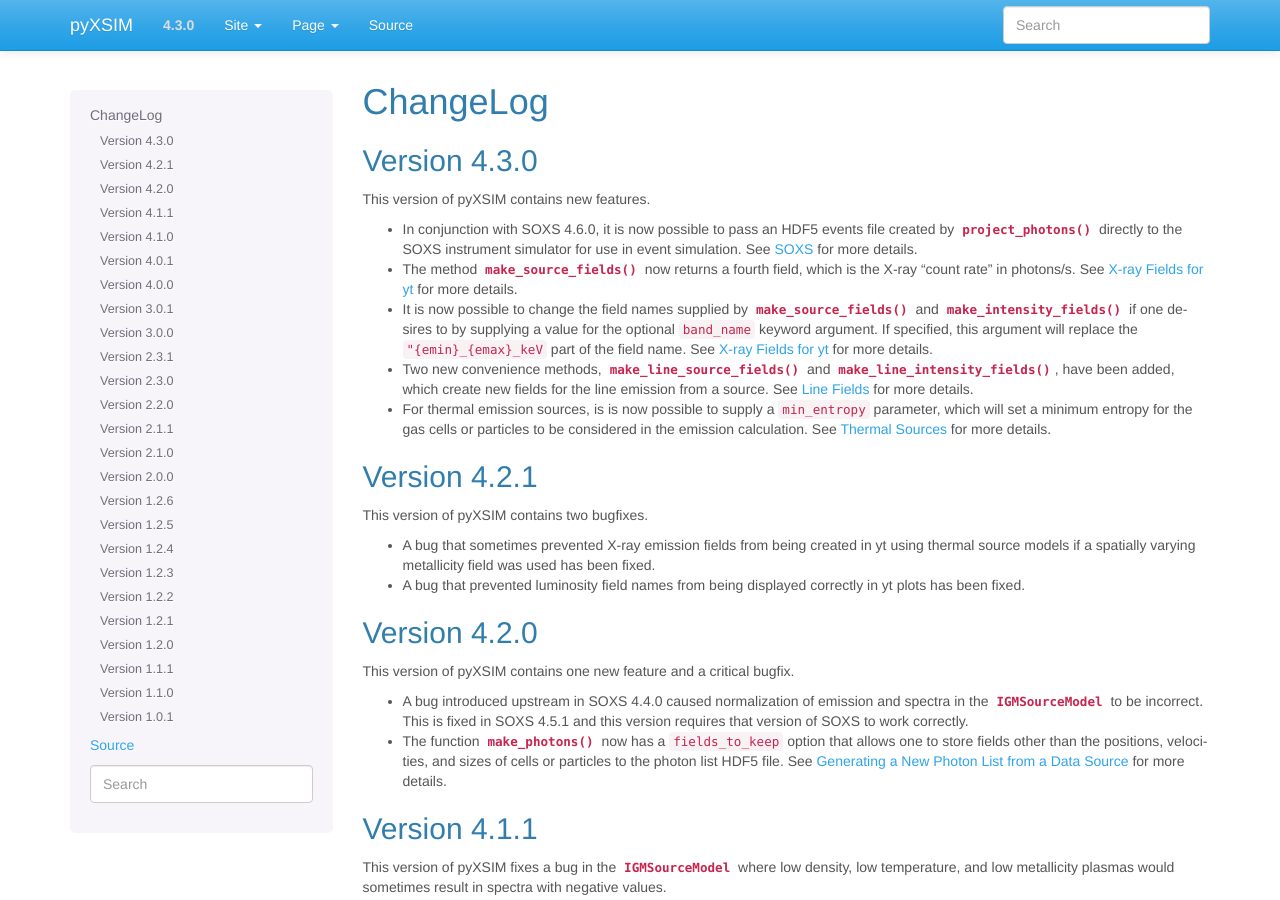
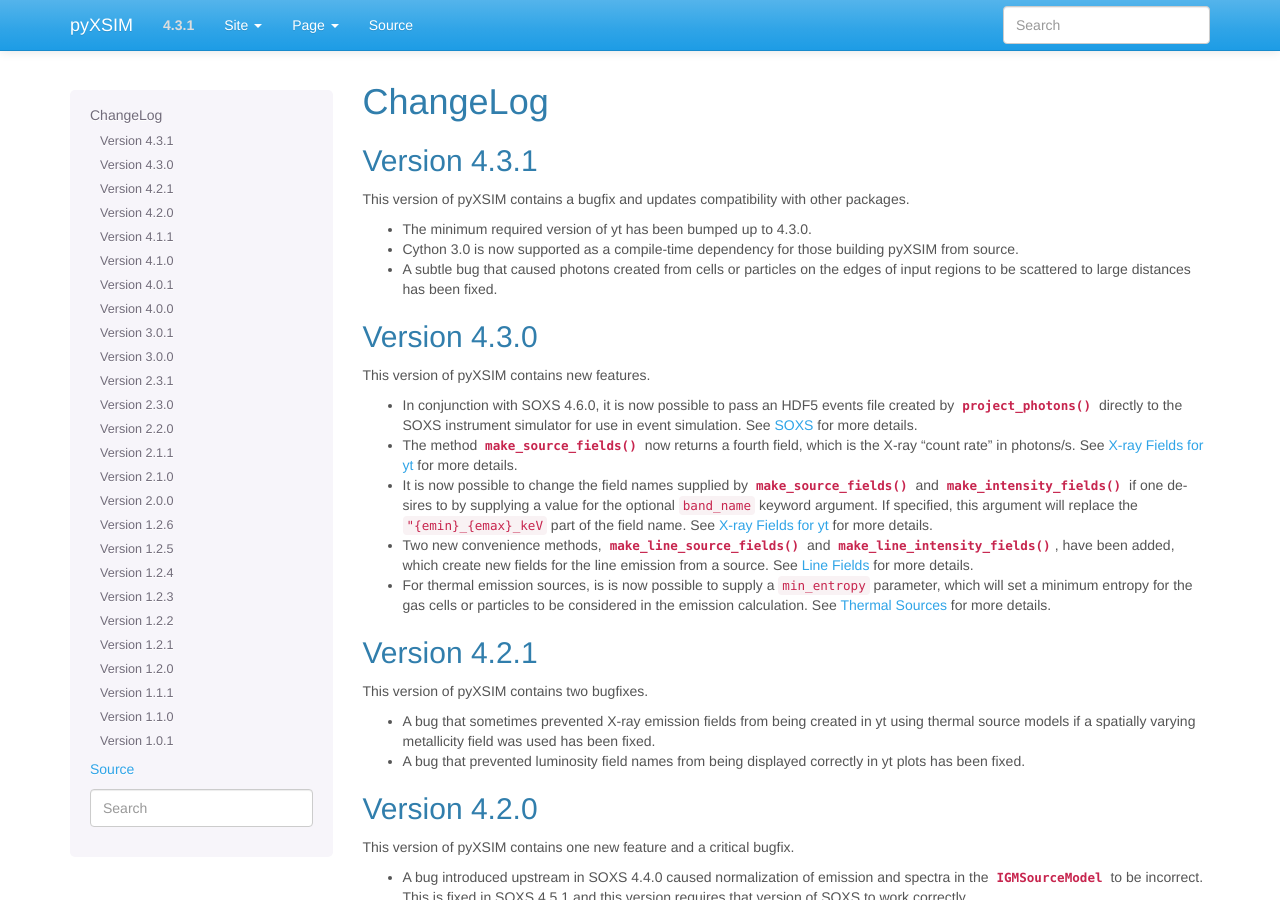
Before and after one commit to jzuhone/pyxsim, a Sphinx documentation site: the page built from doc/source/changelog.rst, in a window 1280 px wide and 900 px high. Built offline with Sphinx 7.4.7, drawn with Linux system fonts in a browser that asks for light colours; some of the changed text lies outside the part shown.

Commit message:
Bump version

```diff
--- a/doc/source/changelog.rst
+++ b/doc/source/changelog.rst
@@ -2,6 +2,18 @@
 
 ChangeLog
 =========
+
+Version 4.3.1
+-------------
+
+This version of pyXSIM contains a bugfix and updates compatibility with other
+packages.
+
+* The minimum required version of yt has been bumped up to 4.3.0.
+* Cython 3.0 is now supported as a compile-time dependency for those building
+  pyXSIM from source.
+* A subtle bug that caused photons created from cells or particles on the edges
+  of input regions to be scattered to large distances has been fixed.
 
 Version 4.3.0
 -------------
--- a/doc/source/conf.py
+++ b/doc/source/conf.py
@@ -72,7 +72,7 @@ master_doc = "index"
 
 # General information about the project.
 project = "pyXSIM"
-copyright = "2023, John ZuHone"
+copyright = "2024, John ZuHone"
 author = "John ZuHone"
 
 # The version info for the project you're documenting, acts as replacement for
@@ -80,9 +80,9 @@ author = "John ZuHone"
 # built documents.
 #
 # The short X.Y version.
-version = "4.3.0"
+version = "4.3.1"
 # The full version, including alpha/beta/rc tags.
-release = "4.3.0"
+release = "4.3.1"
 
 # The language for content autogenerated by Sphinx. Refer to documentation
 # for a list of supported languages.
--- a/doc/source/index.rst
+++ b/doc/source/index.rst
@@ -44,7 +44,7 @@ pyXSIM is released under a
 Current Version
 ---------------
 
-The current stable version is 4.3.0. See the :ref:`changelog` for details on
+The current stable version is 4.3.1. See the :ref:`changelog` for details on
 changes from previous versions.
 
 Table of Contents
```
